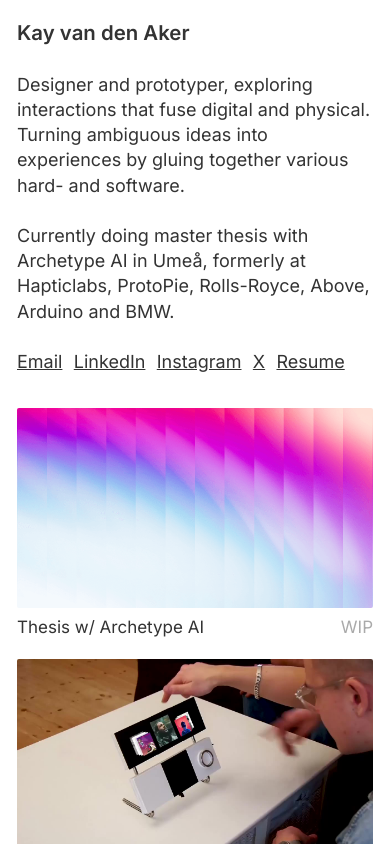
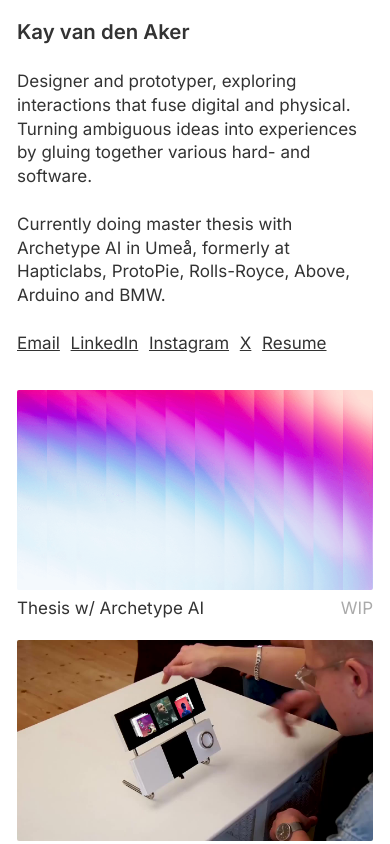
Before and after one commit to kayvandenaker/portfolio-new, a Next.js app: page / in a window 390 px wide. Shown: the top 844 px of the page. Built offline with nearby package versions, Linux system fonts and the light colour scheme.

Commit message:
Update home.css

```diff
--- a/src/app/css/home.css
+++ b/src/app/css/home.css
@@ -102,6 +102,9 @@
 
 
 @media only screen and (max-width: 760px) {
+    .intro{
+        font-size: 1rem;
+    }
     .container{
         padding: 1.2rem 1rem 2rem 1rem;
     }
```
